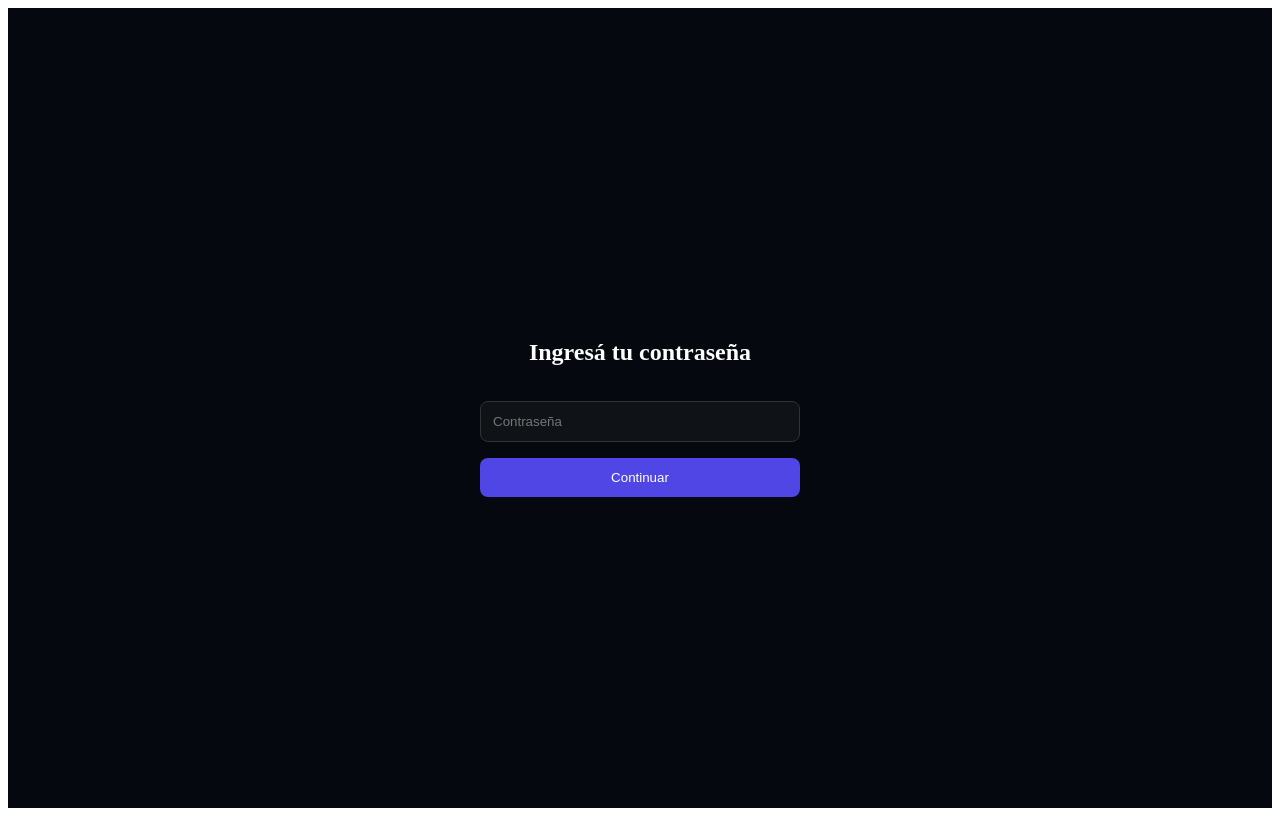
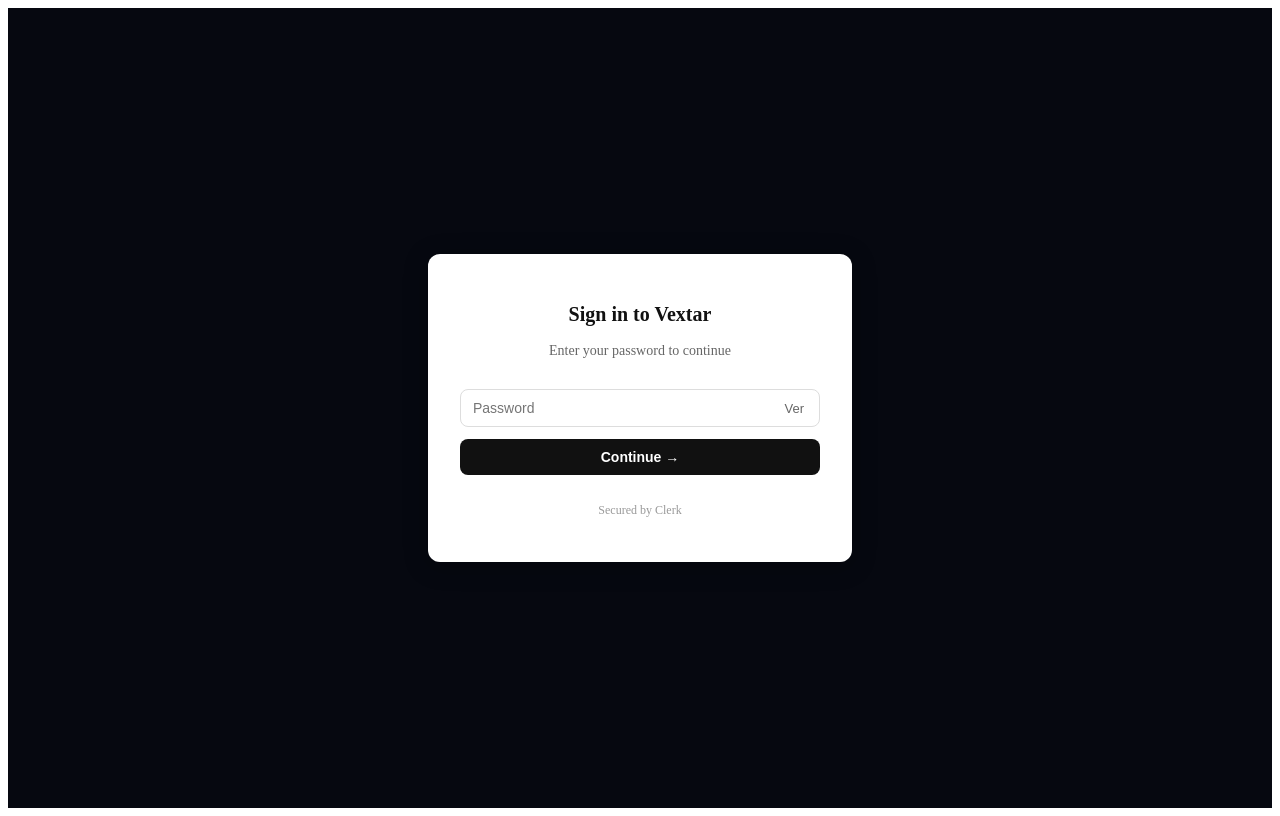
Before and after one commit to Vextarhq/vextar-app, a Next.js app: page /login/factor-one in a window 1280 px wide. Built offline with nearby package versions, Linux system fonts and the light colour scheme; no server answers.

Commit message:
Update page.js

```diff
--- a/app/login/factor-one/page.js
+++ b/app/login/factor-one/page.js
@@ -8,6 +8,7 @@ export default function FactorOne() {
   const router = useRouter()
   const [password, setPassword] = useState('')
   const [error, setError] = useState('')
+  const [showPassword, setShowPassword] = useState(false)
 
   const handleSubmit = async (e) => {
     e.preventDefault()
@@ -31,23 +32,77 @@ export default function FactorOne() {
       background: '#060810',
       display: 'flex',
       alignItems: 'center',
-      justifyContent: 'center',
-      color: 'white'
+      justifyContent: 'center'
     }}>
-      <form onSubmit={handleSubmit} style={{ display: 'flex', flexDirection: 'column', gap: '16px', width: '320px' }}>
-        <h2 style={{ textAlign: 'center' }}>Ingresá tu contraseña</h2>
+      <div style={{
+        background: 'white',
+        borderRadius: '12px',
+        padding: '32px',
+        width: '360px',
+        boxShadow: '0 4px 24px rgba(0,0,0,0.3)',
+        display: 'flex',
+        flexDirection: 'column',
+        gap: '16px'
+      }}>
+        <div style={{ textAlign: 'center' }}>
+          <h2 style={{ fontSize: '20px', fontWeight: '700', color: '#111' }}>Sign in to Vextar</h2>
+          <p style={{ color: '#666', fontSize: '14px', marginTop: '4px' }}>Enter your password to continue</p>
+        </div>
+
+        <form onSubmit={handleSubmit} style={{ display: 'flex', flexDirection: 'column', gap: '12px' }}>
+          <div style={{ position: 'relative' }}>
             <input
-          type="password"
-          placeholder="Contraseña"
+              type={showPassword ? 'text' : 'password'}
+              placeholder="Password"
               value={password}
               onChange={(e) => setPassword(e.target.value)}
-          style={{ padding: '12px', borderRadius: '8px', border: '1px solid #333', background: '#0f1318', color: 'white' }}
+              style={{
+                width: '100%',
+                padding: '10px 40px 10px 12px',
+                borderRadius: '8px',
+                border: '1px solid #ddd',
+                fontSize: '14px',
+                boxSizing: 'border-box',
+                outline: 'none'
+              }}
             />
-        {error && <p style={{ color: 'red', textAlign: 'center' }}>{error}</p>}
-        <button type="submit" style={{ padding: '12px', borderRadius: '8px', background: '#4f46e5', color: 'white', border: 'none', cursor: 'pointer' }}>
-          Continuar
+            <button
+              type="button"
+              onClick={() => setShowPassword(!showPassword)}
+              style={{
+                position: 'absolute',
+                right: '10px',
+                top: '50%',
+                transform: 'translateY(-50%)',
+                background: 'none',
+                border: 'none',
+                cursor: 'pointer',
+                color: '#666',
+                fontSize: '13px'
+              }}
+            >
+              {showPassword ? 'Ocultar' : 'Ver'}
+            </button>
+          </div>
+
+          {error && <p style={{ color: 'red', fontSize: '13px', textAlign: 'center' }}>{error}</p>}
+
+          <button type="submit" style={{
+            padding: '10px',
+            borderRadius: '8px',
+            background: '#111',
+            color: 'white',
+            border: 'none',
+            cursor: 'pointer',
+            fontSize: '14px',
+            fontWeight: '600'
+          }}>
+            Continue →
           </button>
         </form>
+
+        <p style={{ textAlign: 'center', fontSize: '12px', color: '#999' }}>Secured by Clerk</p>
+      </div>
     </div>
   )
 }
```
Lines whose indentation alone changed are shown as unchanged.
